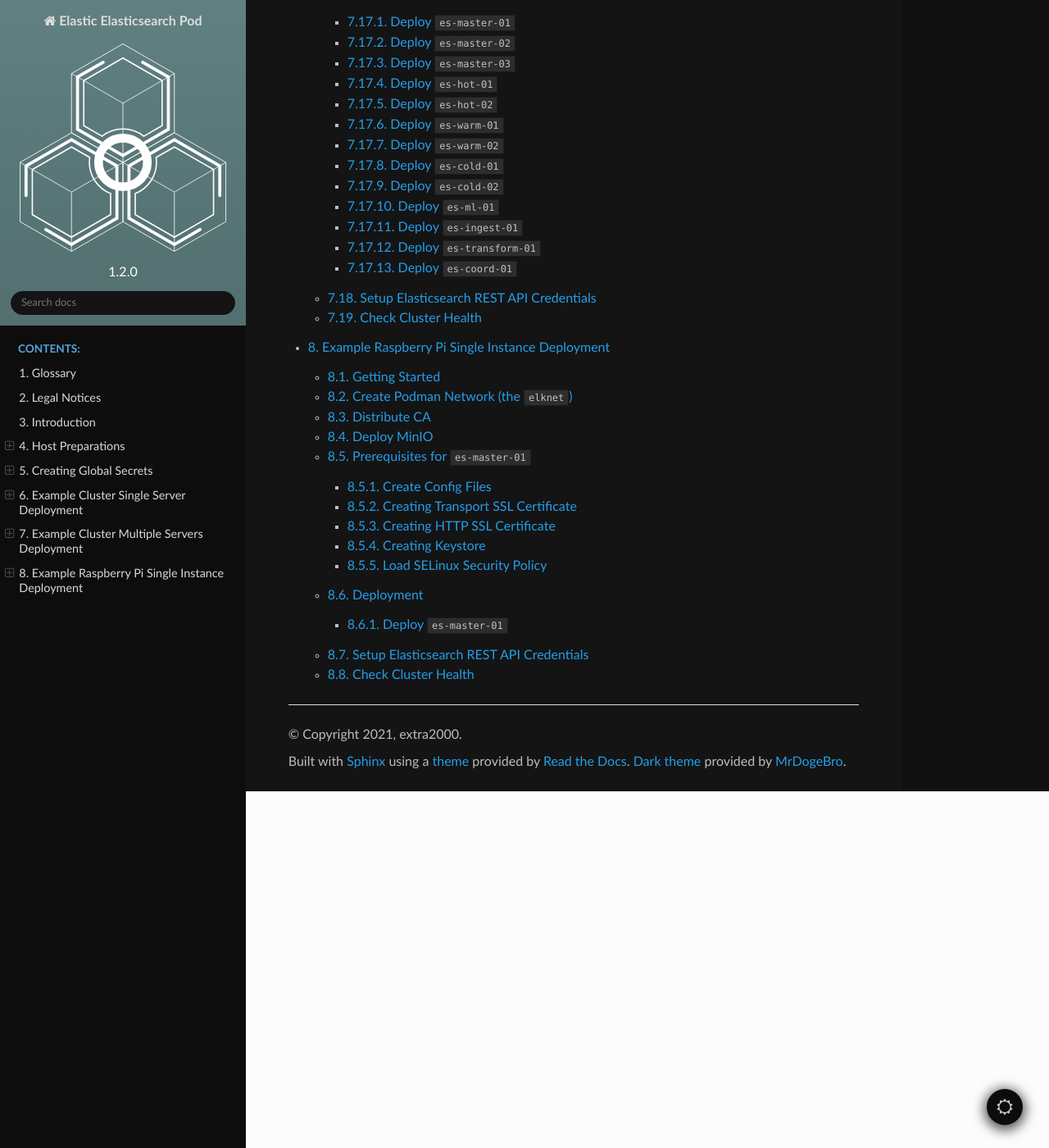
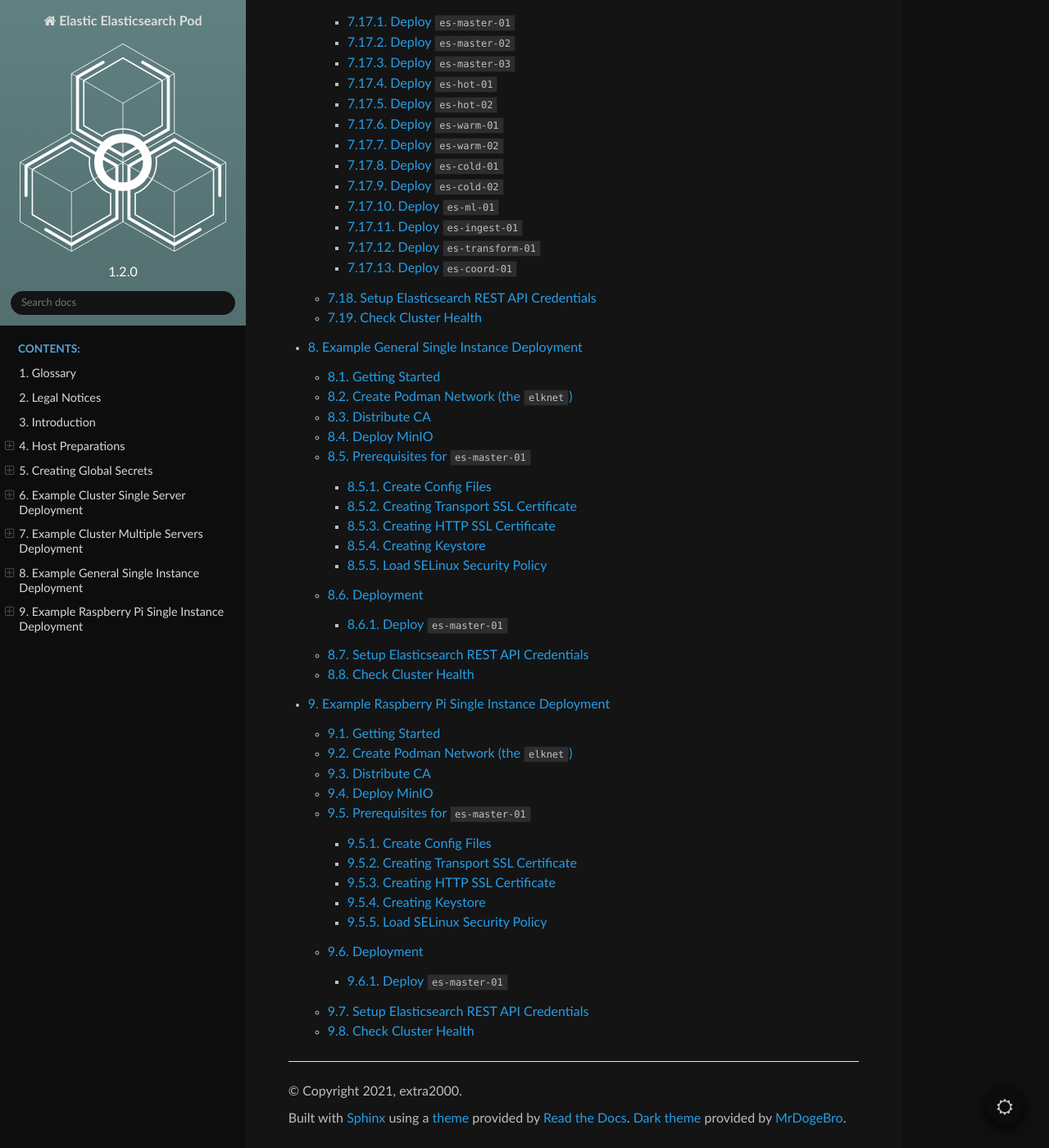
Before and after one commit to extra2000/elastic-elasticsearch-pod, a Sphinx documentation site: the page built from docs/source/index.rst, in a window 1280 px wide and 1400 px high, scrolled down 5743 px. Shown: the whole window at 82% size. Built offline with Sphinx 7.4.7 and the Read the Docs theme 2.0.0, drawn with Linux system fonts in a browser that asks for light colours; some of the changed lines change nothing that is shown.

Commit message:
docs(deployment): add docs for general single instance deployment

```diff
--- /dev/null
+++ b/docs/source/example_general_single_instance.rst
@@ -0,0 +1,292 @@
+Example General Single Instance Deployment
+==========================================
+
+Example how to deploy a basic ELK cluster (the ``elk-cluster-01``) on AMD64 machines for general purpose.
+
+Getting Started
+---------------
+
+Make sure to create global secrets according to Chapter :ref:`creating_global_secrets`.
+
+``cd`` into ``elastic-elasticsearch-pod/deployment/examples/``:
+
+.. code-block:: bash
+
+    cd elastic-elasticsearch-pod/deployment/examples/
+
+Build our Elasticsearch image:
+
+.. code-block:: bash
+
+    sudo podman build -t extra2000/elastic/elasticsearch -f Dockerfile.amd64 .
+    podman build -t extra2000/elastic/elasticsearch -f Dockerfile.amd64 .
+
+Create Podman Network (the ``elknet``)
+--------------------------------------
+
+Create ``/etc/cni/net.d/elknet.conflist`` file:
+
+.. code-block:: yaml
+
+    {
+      "cniVersion": "0.4.0",
+      "name": "elknet",
+      "plugins": [
+        {
+          "type": "bridge",
+          "bridge": "cni-podman1",
+          "isGateway": true,
+          "ipMasq": true,
+          "hairpinMode": true,
+          "ipam": {
+            "type": "host-local",
+            "routes": [{ "dst": "0.0.0.0/0" }],
+            "ranges": [
+              [
+                {
+                  "subnet": "192.168.124.0/24",
+                  "gateway": "192.168.124.1"
+                }
+              ]
+            ]
+          }
+        },
+        {
+          "type": "portmap",
+          "capabilities": {
+            "portMappings": true
+          }
+        },
+        {
+          "type": "firewall"
+        },
+        {
+          "type": "tuning"
+        },
+        {
+          "type": "dnsname",
+          "domainName": "elknet"
+        }
+      ]
+    }
+
+.. note::
+
+    If ``/etc/cni/net.d/`` is not exists, create the directory using ``sudo mkdir -pv /etc/cni/net.d/``.
+
+Distribute CA
+-------------
+
+``cd`` into ``elastic-elasticsearch-pod/deployment/``:
+
+.. code-block:: bash
+
+    cd elastic-elasticsearch-pod/deployment/
+
+Then, distribute into ``es-master-01``:
+
+.. code-block:: bash
+
+    cp -v _global_secrets_/elastic-ca.p12 examples/general-single-instance/es-master-01/secrets/
+
+Deploy MinIO
+------------
+
+Deploy MinIO project from `extra2000/minio-pod`_ and use the following credentials for testing purpose:
+
+.. _extra2000/minio-pod: https://github.com/extra2000/minio-pod
+
+* ``minio_root_user``: ``minio``
+* ``minio_root_password``: ``minio123``
+
+.. note::
+
+    Later, ``s3.client.default.access_key`` refers to ``minio_root_user`` and ``s3.client.default.secret_key`` refers to ``minio_root_password``.
+
+Prerequisites for ``es-master-01``
+----------------------------------
+
+``cd`` into ``elastic-elasticsearch-pod/deployment/examples/general-single-instance/es-master-01``:
+
+.. code-block:: bash
+
+    cd elastic-elasticsearch-pod/deployment/examples/general-single-instance/es-master-01
+
+Create Config Files
+~~~~~~~~~~~~~~~~~~~
+
+.. code-block:: bash
+
+    cp -v configmaps/es-master-01.yaml{.example,}
+    cp -v configs/es-master-01.yml{.example,}
+
+Creating Transport SSL Certificate
+~~~~~~~~~~~~~~~~~~~~~~~~~~~~~~~~~~
+
+Ensure the ``./secrets`` directory is labeled as ``container_file_t``:
+
+.. code-block:: bash
+
+    chcon -R -v -t container_file_t ./secrets
+
+Create transport SSL certificate:
+
+.. code-block:: bash
+
+    podman run -it --network none --rm -v ./secrets:/tmp/secrets:rw localhost/extra2000/elastic/elasticsearch ./bin/elasticsearch-certutil cert --ca /tmp/secrets/elastic-ca.p12 --multiple
+
+.. list-table:: Questions and answers for creating ``es-master-01``'s ``certificate-bundle.zip``
+   :widths: 50 50
+   :header-rows: 1
+
+   * - Question
+     - Answer
+   * - Enter password for CA (``/tmp/secrets/elastic-ca.p12``)
+     - ``abcde12345``
+   * - Enter instance name
+     - ``es-master-01``
+   * - Enter name for directories and files of ``es-master-01``
+     - ``es-master-01``
+   * - Enter IP Addresses for instance
+     - ``127.0.0.1``
+   * - Enter DNS names for instance
+     - ``elk-es-master-01-pod.elknet``, ``es-master-01.yourhostname.lan``, ``localhost``
+   * - Would you like to specify another instance?
+     - ``n``
+   * - Please enter the desired output file
+     - ``/tmp/secrets/certificate-bundle.zip``
+   * - Enter password for ``es-master-01/es-master-01.p12``
+     - ``abcde12345``
+
+Extract the certificate archive:
+
+.. code-block:: bash
+
+    unzip ./secrets/certificate-bundle.zip -d ./secrets/certificate-bundle
+
+Creating HTTP SSL Certificate
+~~~~~~~~~~~~~~~~~~~~~~~~~~~~~
+
+.. code-block:: bash
+
+    podman run -it --network none --rm -v ./secrets:/tmp/secrets:rw localhost/extra2000/elastic/elasticsearch ./bin/elasticsearch-certutil http
+
+.. list-table:: Questions and answers for creating ``es-master-01``'s ``elasticsearch-ssl-http.zip``
+   :widths: 50 50
+   :header-rows: 1
+
+   * - Question
+     - Answer
+   * - Do you wish to generate a Certificate Signing Request (CSR)?
+     - ``n``
+   * - Do you have an existing Certificate Authority (CA) key-pair that you wish to use to sign your certificate?
+     - ``y``
+   * - What is the path to your CA?
+     - ``/tmp/secrets/elastic-ca.p12``
+   * - Password for ``elastic-ca.p12``
+     - ``abcde12345``
+   * - How long should your certificates be valid?
+     - ``5y``
+   * - Generate a certificate per node? [y/N]
+     - ``n``
+   * - Which hostnames will be used to connect to your nodes?
+     - ``elk-es-master-01-pod.elknet``, ``es-master-01.yourhostname.lan``, ``localhost``
+   * - Which IP addresses will be used to connect to your nodes?
+     - ``127.0.0.1``
+   * - Other certificate options. Do you wish to change any of these options? [y/N]
+     - ``n``
+   * - What password do you want for your private key(s)? Provide a password for the "http.p12" file:
+     - ``abcde12345``
+   * - Where should we save the generated files?
+     - ``/tmp/secrets/elasticsearch-ssl-http.zip``
+
+Extract the certificate archive:
+
+.. code-block:: bash
+
+    unzip ./secrets/elasticsearch-ssl-http.zip -d ./secrets/elasticsearch-ssl-http
+
+Creating Keystore
+~~~~~~~~~~~~~~~~~
+
+Create ``./secrets/es-master-01-pod.keystore`` file to store certificate passwords:
+
+.. code-block:: bash
+
+    podman run -it --rm -v ./secrets:/tmp/secrets:rw --entrypoint=bash localhost/extra2000/elastic/elasticsearch
+    ./bin/elasticsearch-keystore create
+    ./bin/elasticsearch-keystore add xpack.security.transport.ssl.keystore.secure_password
+    ./bin/elasticsearch-keystore add xpack.security.transport.ssl.truststore.secure_password
+    ./bin/elasticsearch-keystore add xpack.security.http.ssl.keystore.secure_password
+    ./bin/elasticsearch-keystore add s3.client.default.access_key
+    ./bin/elasticsearch-keystore add s3.client.default.secret_key
+    cp -v /usr/share/elasticsearch/config/elasticsearch.keystore /tmp/secrets/es-master-01.keystore
+
+Load SELinux Security Policy
+~~~~~~~~~~~~~~~~~~~~~~~~~~~~
+
+.. code-block:: bash
+
+    sudo semodule -i selinux/elk_es_master_01_pod_es_master_01.cil /usr/share/udica/templates/{base_container.cil,net_container.cil}
+
+Verify that the SELinux module exists:
+
+.. code-block:: bash
+
+    sudo semodule --list | grep -e "elk_es_master_01_pod_es_master_01"
+
+Deployment
+----------
+
+Deploy ``es-master-01``
+~~~~~~~~~~~~~~~~~~~~~~~
+
+``cd`` into ``elastic-elasticsearch-pod/deployment/examples/general-single-instance/es-master-01``:
+
+.. code-block:: bash
+
+    cd elastic-elasticsearch-pod/deployment/examples/general-single-instance/es-master-01
+
+.. code-block:: bash
+
+    sudo podman play kube --network elknet --configmap configmaps/es-master-01.yaml --seccomp-profile-root ./seccomp elk-es-master-01-pod.yaml
+
+Setup Elasticsearch REST API Credentials
+----------------------------------------
+
+.. code-block:: bash
+
+    sudo podman exec -it elk-es-master-01-pod-es-master-01 elasticsearch-setup-passwords interactive
+
+.. note::
+
+    For testing purpose, use password ``abcde12345`` for all.
+
+Check Cluster Health
+--------------------
+
+.. code-block:: bash
+
+    sudo podman run -it --rm --network elknet docker.io/curlimages/curl --insecure --user elastic:abcde12345 https://elk-es-master-01-pod.elknet:9200/_cluster/health/?pretty
+
+If success, the command above should produce the following output:
+
+.. code-block:: json
+
+    {
+      "cluster_name" : "elk-cluster-01",
+      "status" : "green",
+      "timed_out" : false,
+      "number_of_nodes" : 1,
+      "number_of_data_nodes" : 1,
+      "active_primary_shards" : 3,
+      "active_shards" : 3,
+      "relocating_shards" : 0,
+      "initializing_shards" : 0,
+      "unassigned_shards" : 0,
+      "delayed_unassigned_shards" : 0,
+      "number_of_pending_tasks" : 0,
+      "number_of_in_flight_fetch" : 0,
+      "task_max_waiting_in_queue_millis" : 0,
+      "active_shards_percent_as_number" : 100.0
+    }
--- a/docs/source/index.rst
+++ b/docs/source/index.rst
@@ -13,4 +13,5 @@ Welcome to Elastic Elasticsearch Pod's documentation!
   creating_global_secrets
   example_cluster_single_server
   example_cluster_multi_servers
+  example_general_single_instance
   example_rpi_single_instance
```
